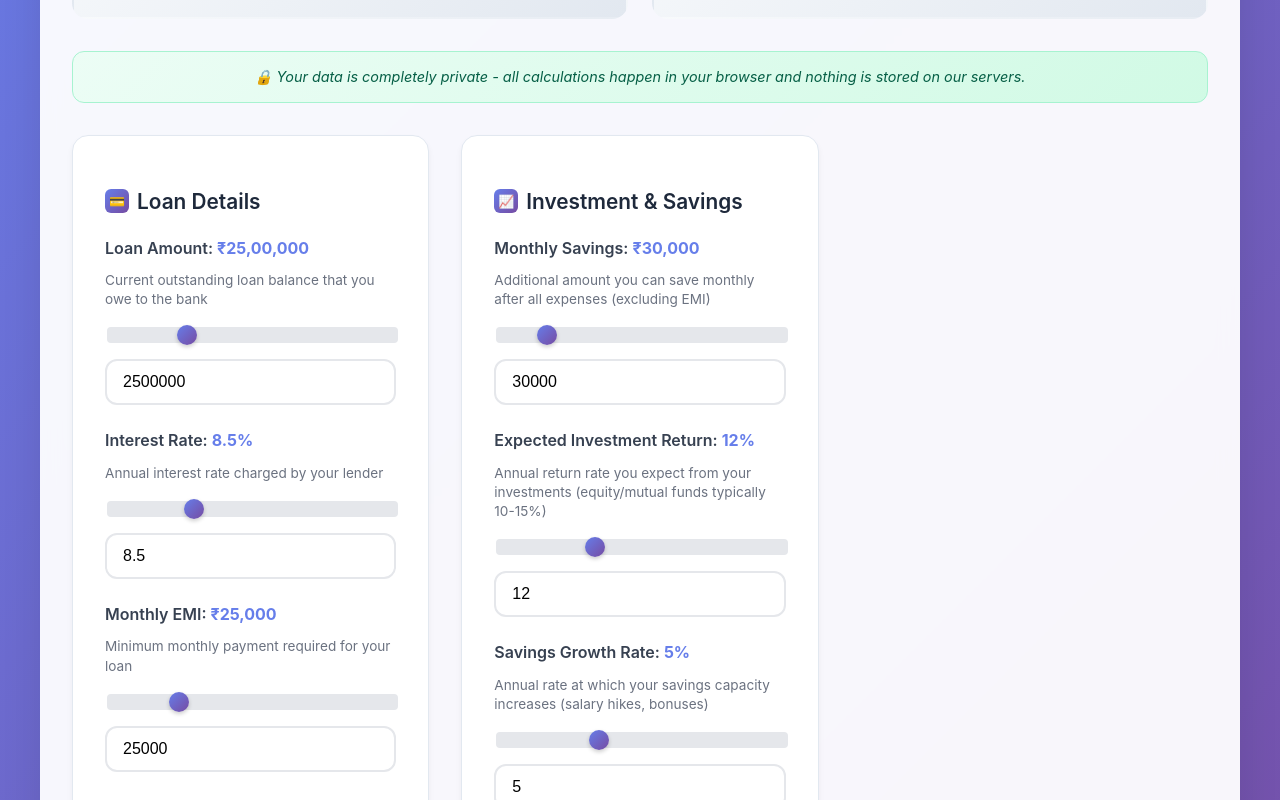
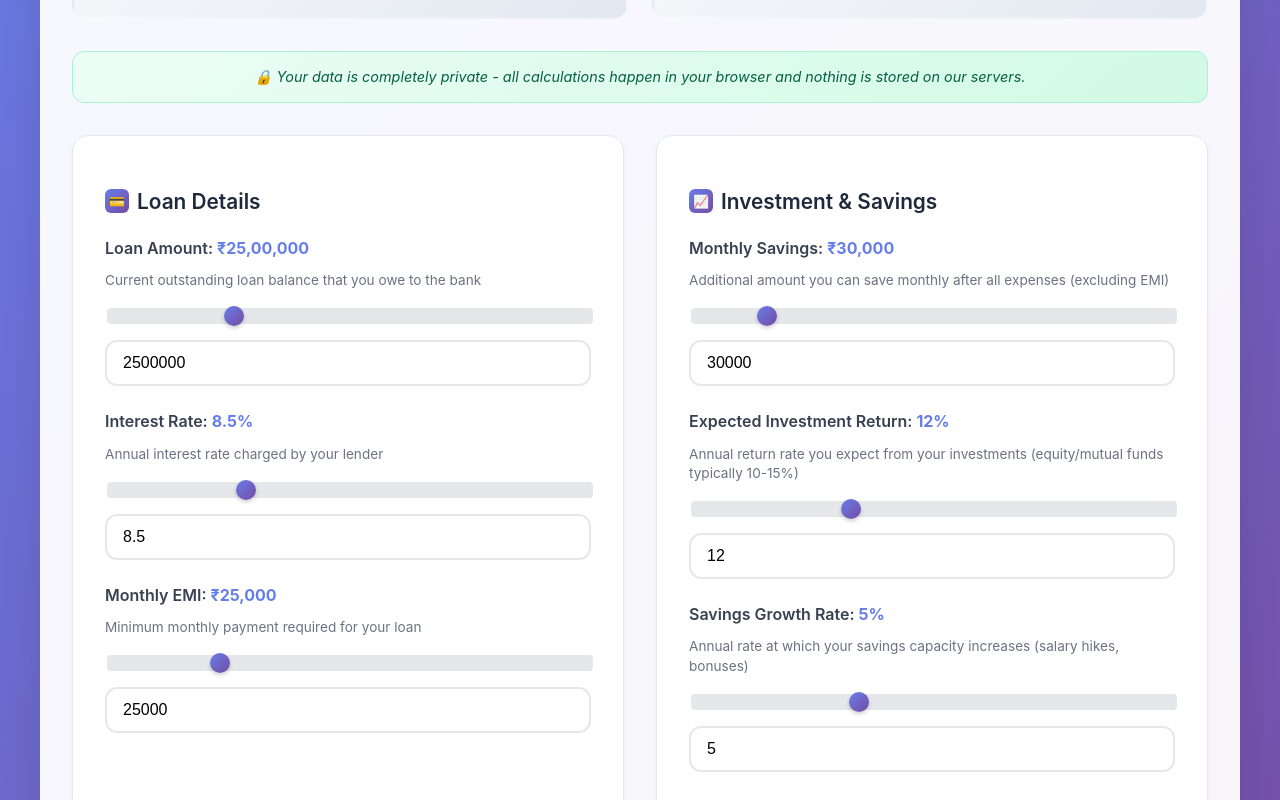
Before and after one commit to athil5360/LoanVsInvestmentCalculator, a React (Vite) app: page / in a window 1280 px wide. Shown: the part 440-1240 px from the top of the page. Built offline with nearby package versions, Linux system fonts and the light colour scheme.

Commit message:
Updated Calculator.css

```diff
--- a/src/Calculator.css
+++ b/src/Calculator.css
@@ -99,7 +99,7 @@
 
 .form {
   display: grid;
-  grid-template-columns: repeat(auto-fit, minmax(350px, 1fr));
+  grid-template-columns: repeat(2, minmax(350px, 1fr));
   gap: 2rem;
   margin-bottom: 2rem;
 }
```
